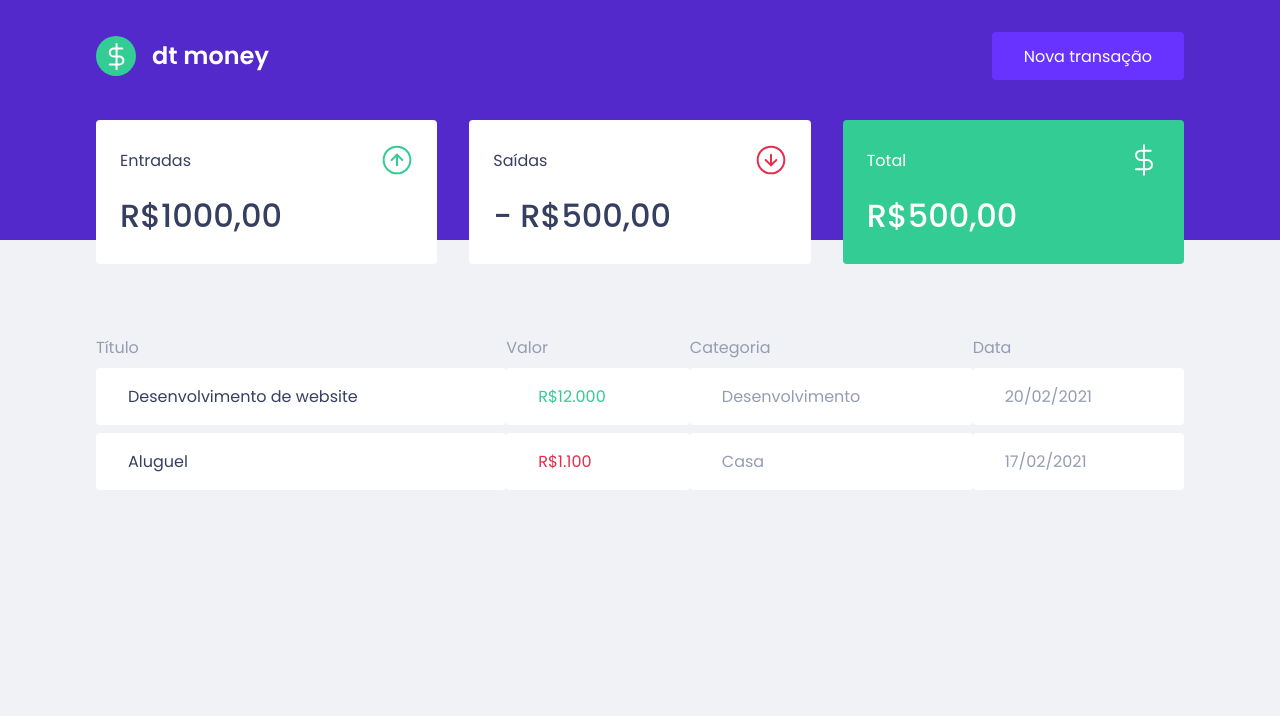
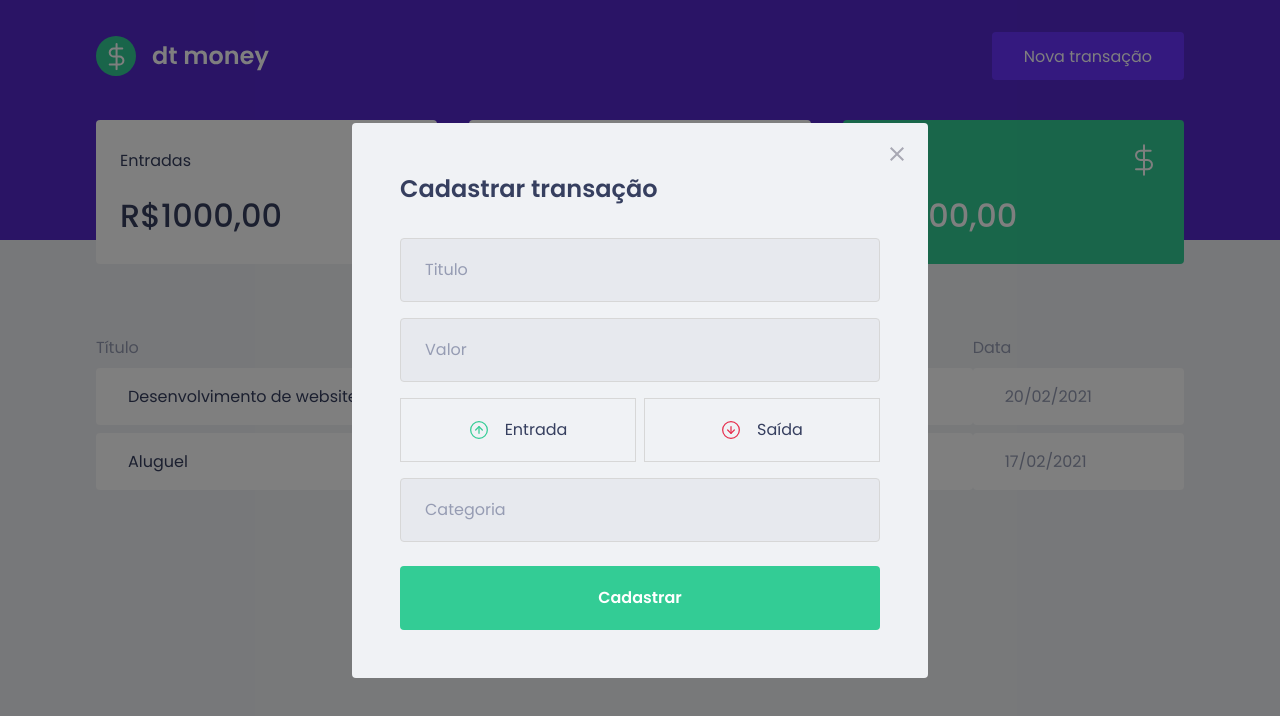
Before and after one commit to Nickithine/dtmoney, a React (Create React App) app: page / in a window 1280 px wide. Both pictures are taken after a click on the button "Nova transação". Shown: the top 716 px of the page. Built offline with nearby package versions, Linux system fonts and the light colour scheme; no server answers; what miragejs would draw is missing.

Commit message:
feat: Criando novo componente de modal
Estilizando novo modal, seus inputs e botoes, e adicionando novos pacotes para melhor
usabilidade

```diff
--- a/package.json
+++ b/package.json
@@ -5,8 +5,10 @@
   "dependencies": {
     "axios": "^1.1.3",
     "miragejs": "^0.1.45",
+    "polished": "^4.2.2",
     "react": "^18.2.0",
     "react-dom": "^18.2.0",
+    "react-modal": "^3.16.1",
     "react-scripts": "5.0.1",
     "styled-components": "^5.3.6",
     "web-vitals": "^2.1.4"
@@ -19,6 +21,7 @@
     "@types/node": "^16.11.68",
     "@types/react": "^18.0.21",
     "@types/react-dom": "^18.0.6",
+    "@types/react-modal": "^3.13.1",
     "@types/styled-components": "^5.1.26",
     "typescript": "^4.8.4"
   },
--- a/src/App.tsx
+++ b/src/App.tsx
@@ -1,12 +1,33 @@
+import { useState } from "react";
+import Modal from "react-modal";
 import { Dashboard } from "./components/Dashboard";
 import { Header } from "./components/Header";
+import { NewTransactionModal } from "./components/NewTransactionModal";
 import { GlobalStyle } from "./styles/global";
 
+Modal.setAppElement('#root');
+
 export function App() {
+
+  const [isNewTransactionModalOpen, setIsNewTransactionModalOpen] = useState(false);
+
+  function handleOpenNewTransactionModal(){
+    setIsNewTransactionModalOpen(true);
+  }
+
+  function handleCloseNewTransactionModal(){
+    setIsNewTransactionModalOpen(false);
+  }
+
   return (
     <>
-      <Header />
+      <Header onOpenNewTransactionModal={handleOpenNewTransactionModal} />
       <Dashboard />
+      <NewTransactionModal
+        isOpen={isNewTransactionModalOpen}
+        onRequestClose={handleCloseNewTransactionModal}
+      />
+
       <GlobalStyle />
     </>
   );
--- a/src/components/Header/index.tsx
+++ b/src/components/Header/index.tsx
@@ -1,14 +1,22 @@
+import { useState } from 'react'
+import Modal from 'react-modal'
 import logoImg from '../../assets/logo.svg'
 import { Container, Content } from './styles'
 
-export function Header() {
+interface HeaderProps {
+  onOpenNewTransactionModal: () => void;
+}
+
+export function Header({ onOpenNewTransactionModal }: HeaderProps) {
+
   return(
     <Container>
       <Content>
         <img src={ logoImg } alt="domi money" />
-        <button type="button">
+        <button type="button" onClick={onOpenNewTransactionModal} >
           Nova transação
         </button>
+
       </Content>
     </Container>
   )
--- /dev/null
+++ b/src/components/NewTransactionModal/index.tsx
@@ -0,0 +1,65 @@
+import Modal from 'react-modal';
+import closeImg from '../../assets/close.svg'
+import incomeImg from '../../assets/income.svg'
+import outcomeImg from '../../assets/outcome.svg'
+import { Container, TransactionTypeContainer } from './styles';
+
+
+interface NewTransactionModalProps {
+  isOpen: boolean
+  onRequestClose: () => void
+}
+
+export function NewTransactionModal({ isOpen, onRequestClose}: NewTransactionModalProps) {
+  return (
+    <Modal
+      isOpen={isOpen}
+      onRequestClose={onRequestClose}
+      overlayClassName='react-modal-overlay'
+      className='react-modal-content'
+    >
+      <button type='button' onClick={onRequestClose} className="react-modal-close">
+        <img src={closeImg} alt='close' />
+      </button>
+
+      <Container>
+        <h2>Cadastrar transação</h2>
+        <input
+          placeholder='Titulo'
+        />
+
+        <input
+          type='number'
+          placeholder='Valor'
+        />
+
+        <TransactionTypeContainer>
+          <button
+            type='button'
+          >
+            <img src={ incomeImg } alt="Entrada" />
+            <span>Entrada</span>
+          </button>
+
+          <button
+            type='button'
+          >
+            <img src={ outcomeImg } alt="Saída" />
+            <span>Saída</span>
+          </button>
+
+        </TransactionTypeContainer>
+
+        <input
+          placeholder='Categoria'
+        />
+
+        <button type="submit">
+          Cadastrar
+        </button>
+
+      </Container>
+
+    </Modal>
+  )
+}
--- /dev/null
+++ b/src/components/NewTransactionModal/styles.ts
@@ -0,0 +1,85 @@
+import styled from "styled-components";
+import { darken } from 'polished'
+
+export const Container = styled.form`
+  h2 {
+    color: var(--text-title);
+    font-size: 1.5rem;
+    margin-bottom: 2rem;
+  }
+
+  input {
+    width: 100%;
+    padding: 0 1.5rem;
+    height: 4rem;
+    border-radius: 0.25rem;
+    border: 1px solid #d7d7d7;
+    background: #e7e9ee;
+    font-weight: 400;
+    font-size: 1rem;
+
+    &::placeholder {
+      color: var(--text-body);
+    }
+
+    & + input {
+      margin-top: 1rem;
+    }
+  }
+
+  button[type="submit"] {
+    width: 100%;
+    padding: 0 1.5rem;
+    height: 4rem;
+    background: var(--green);
+    color: #fff;
+    border-radius: 0.25rem;
+    border: 0;
+    font-size: 1rem;
+    margin-top: 1.5rem;
+    font-weight: 600;
+
+    transition: filter 0.2s;
+
+    &:hover{
+      filter: brightness(0.9)
+    }
+  }
+
+`
+
+export const TransactionTypeContainer = styled.div`
+  margin: 1rem 0;
+  display: grid;
+  grid-template-columns: 1fr 1fr;
+  gap: 0.5rem;
+
+  button {
+    height: 4rem;
+    border: 1px solid #d7d7d7;
+    border-radius: 0.25;
+
+    background: transparent;
+    display: flex;
+    align-items: center;
+    justify-content: center;
+
+    transition: border-color 0.2s;
+
+    &:hover{
+      border-color: ${darken(0.1, '#d7d7d7')};
+    }
+
+    img{
+      height: 20px;
+      width: 20px;
+    }
+
+    span{
+      display: inline-block;
+      margin-left: 1rem;
+      font-size: 1rem;
+      color: var(--text-title)
+    }
+  }
+`;
--- a/src/styles/global.ts
+++ b/src/styles/global.ts
@@ -52,4 +52,40 @@
     opacity: 0.6;
     cursor: not-allowed;
   }
+
+  .react-modal-overlay {
+    background: rgb(0, 0, 0, 0.5);
+    position: fixed;
+    top: 0;
+    right: 0;
+    left: 0;
+    bottom: 0;
+    display: flex;
+    align-items: center;
+    justify-content: center;
+  }
+
+  .react-modal-content {
+    width: 100%;
+    max-width: 576px;
+    background: var(--background);
+    padding: 3rem;
+    position: relative;
+    border-radius: 0.25rem;
+  }
+
+  .react-modal-close{
+    position: absolute;
+    top: 1.5rem;
+    right: 1.5rem;
+    border: 0;
+    background: transparent;
+
+    transition: filter 0.2s;
+
+    &:hover{
+      filter: brightness(0.8);
+    }
+  }
+
 `
```
Also changed, not shown: 1 other file (tests, documents, lock files or other folders).
